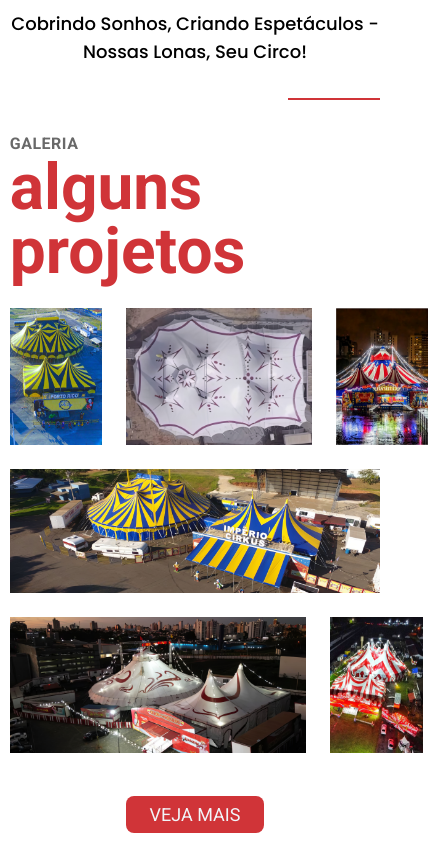
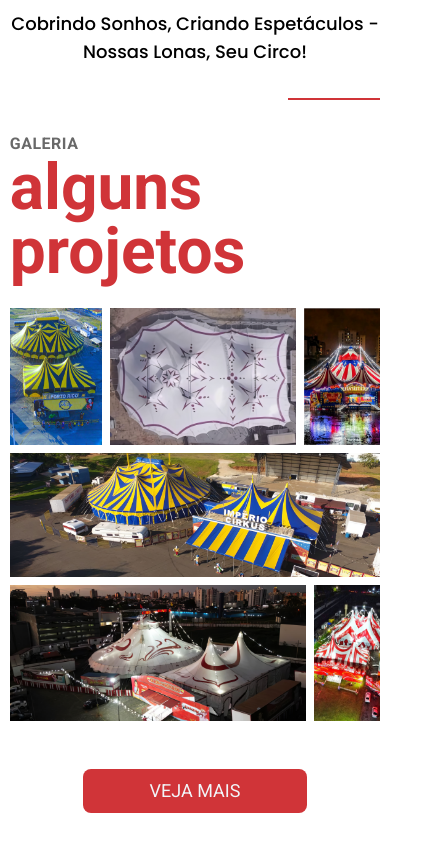
Before and after one commit to VictorBelotto/Site-Bocarra-Circus, a React (Vite) app: page / in a window 390 px wide. Shown: the part 900-1744 px from the top of the page, 428 px wide, since content can reach past the window. Built offline with nearby package versions, Linux system fonts and the light colour scheme.

Commit message:
ajustes de responsividade

```diff
--- a/src/assets/components/ButtonLink/ButtonLink.jsx
+++ b/src/assets/components/ButtonLink/ButtonLink.jsx
@@ -3,7 +3,7 @@ import { Link } from 'react-router-dom'
 
 const ButtonLink = ({label, link}) => {
   return (
-    <Link to={link} className='px-6 py-2 w-fit bg-red-default hover:bg-red-hover text-slate-100 uppercase text-lg rounded-lg'>
+    <Link to={link} className='w-56 py-2 text-center bg-red-default hover:bg-red-hover text-slate-100 uppercase text-lg rounded-lg'>
       {label}
     </Link>
   )
--- a/src/assets/components/MenuSideBar/MenuSideBar.jsx
+++ b/src/assets/components/MenuSideBar/MenuSideBar.jsx
@@ -2,17 +2,16 @@ import React from "react";
 import {
   IconButton,
   List,
-  ListItem,
-  ListItemPrefix,
   Drawer,
   Card,
 } from "@material-tailwind/react";
 import {
-  ChevronRightIcon,
   Bars3Icon,
   XMarkIcon,
 } from "@heroicons/react/24/outline";
 import Links from "./Links";
+import Logo from '../../images/bocarra_visual/rino.svg'
+
 
 const MenuSideBar = () => {
   const [isDrawerOpen, setIsDrawerOpen] = React.useState(false);
@@ -24,9 +23,9 @@ const MenuSideBar = () => {
     <>
       <IconButton variant="text" size="lg" onClick={openDrawer}>
         {isDrawerOpen ? (
-          <XMarkIcon className="h-8 w-8 stroke-2" />
+          <XMarkIcon className="h-10 w-10 stroke-2 text-slate-50" />
         ) : (
-          <Bars3Icon className="h-8 w-8 stroke-2" />
+          <Bars3Icon className="h-10 w-10 stroke-2 text-slate-50" />
         )}
       </IconButton>
 
@@ -41,8 +40,14 @@ const MenuSideBar = () => {
               <Links label={'Galeria'}/>
               <Links label={'Sobre Nós'}/>
               <Links label={'Contato'}/>
+              <div className="flex">
+                <img src={Logo} alt="Logo Bocarra Circus" className="z-30 w-full"/>
+              </div>
+
             </List>
+
         </Card>
+
       </Drawer>
     </>
   );
--- a/src/assets/components/MiniGaleria/MiniGaleria.jsx
+++ b/src/assets/components/MiniGaleria/MiniGaleria.jsx
@@ -9,15 +9,15 @@ import ButtonLink from '../ButtonLink/ButtonLink'
 
 const MiniGaleria = () => {
   return (
-    <section className='flex flex-col max-w-7xl w-[95%] mb-8 gap-6'>
+    <section className='flex flex-col w-[95%] max-w-7xl mb-8 gap-6 items-center'>
 
-      <div>
+      <div className='w-full'>
         <h3 className='subtitulo'>galeria</h3>
         <h2 className='titulo'>alguns projetos</h2>
       </div>
 
-      <main className='flex flex-col gap-6 text-xl'>
-        <div className='flex gap-6'>
+      <main className='flex flex-col gap-2 text-xl w-full overflow-hidden'>
+        <div className='flex gap-2 md:justify-between'>
           <img className='w-1/4' src={portoRico} alt="Imagem circo Porto Rico" />
           <img className='w-2/4' src={cricoDosSonhos} alt="Imagem circo dos sonhos" />
           <img className='w-1/4' src={circoFantastico} alt="Imagem circo fantastico" />
@@ -25,13 +25,13 @@ const MiniGaleria = () => {
         <div className='flex'>
           <img className='w-full' src={circoImperio} alt="Imagem circo Porto Rico" />
         </div>
-        <div className='flex gap-6'>
+        <div className='flex gap-2'>
           <img className='w-4/5' src={circoDosSonhos2} alt="Imagem circo Porto Rico" />
-          <img className='w-1/4' src={circoGlobo} alt="Imagem circo dos sonhos" />
+          <img className='w-1/4 ' src={circoGlobo} alt="Imagem circo dos sonhos" />
         </div>
       </main>
 
-      <div className='self-center mt-6'>
+      <div className='flex self-center mt-6'>
         <ButtonLink label={'Veja mais'} link={'/'} />
       </div>
     </section>
--- a/src/assets/components/SliderClientes/components/Slider.jsx
+++ b/src/assets/components/SliderClientes/components/Slider.jsx
@@ -42,8 +42,8 @@ const Slider = () => {
       loop={true}
       >
       {logos.map((logo) =>(
-        <SwiperSlide key={logo} className='flex !w-[250px] !h-[150px] !items-center !justify-center mb-8 shadow-md rounded-lg'  >
-            <img src={logo} className=' flex cursor-pointer hover:scale-105' alt={`Logo ${logo}`} />
+        <SwiperSlide key={logo} className='flex w-[150px] h-[100px] md:w-[250px] md:h-[150px] items-center justify-center mb-10 shadow-md rounded-lg '  >
+            <img src={logo} className=' flex cursor-pointer hover:scale-105 w-[150px] h-[100px] md:w-[250px] md:h-[150px]' alt={`Logo ${logo}`} />
         </SwiperSlide>
       ))}
     </Swiper>
```
